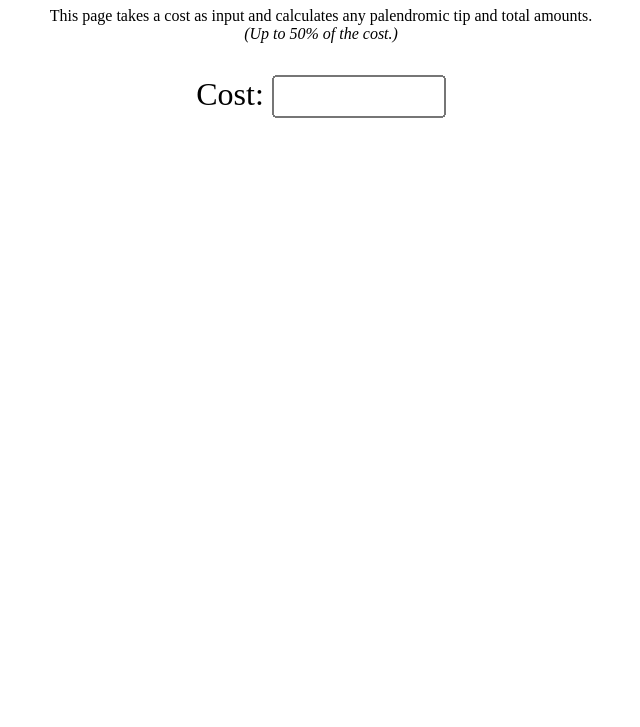
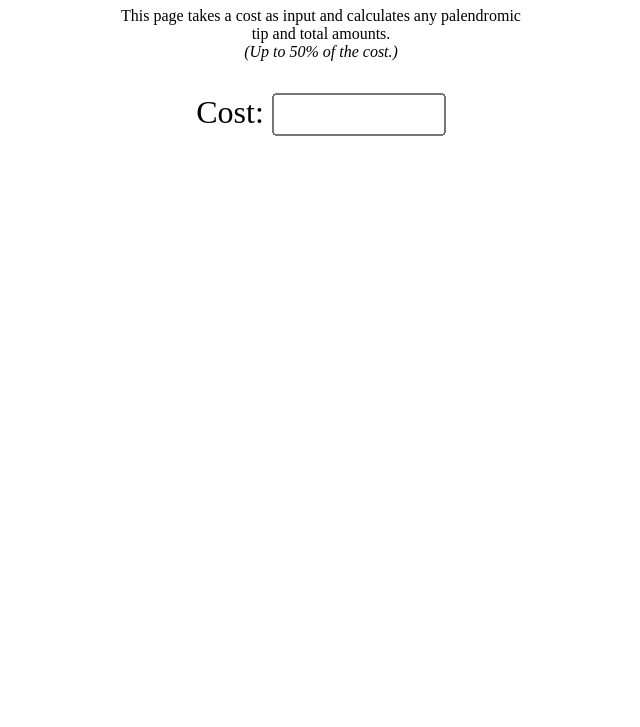
Before and after one commit to tconfrey/PalindromeTipper, a plain HTML site: page index.html in a window 1280 px wide. Shown: the part 73-800 px from the top of the page, without its empty margins (319-959 px from the left). Drawn offline with nearby package versions, Linux system fonts and the light colour scheme.

Commit message:
change max-width to viewport size 414

```diff
--- a/index.css
+++ b/index.css
@@ -1,6 +1,6 @@
 
 body {
-    max-width: 640px;
+    max-width: 414px;
     margin: auto;
 }
 
```
